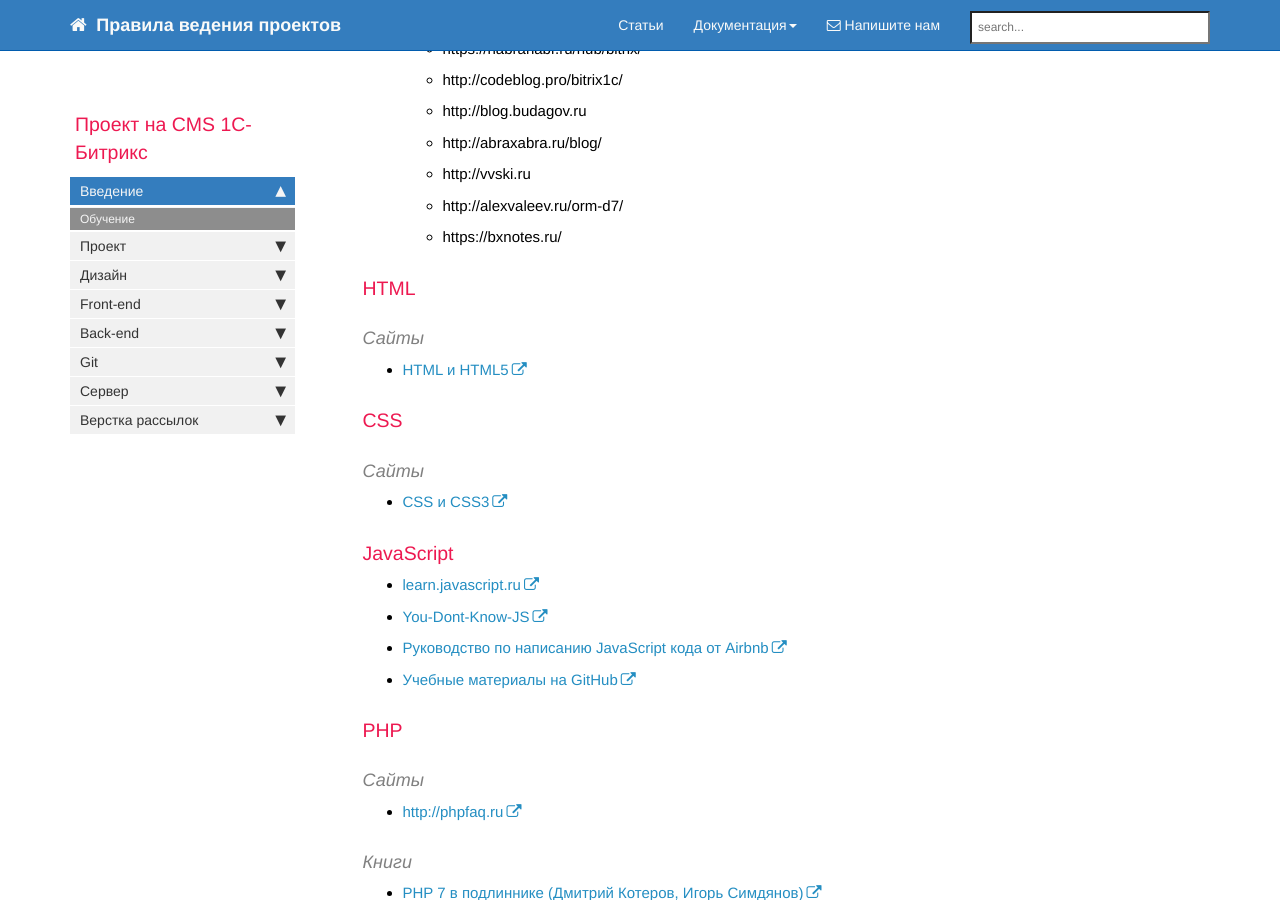
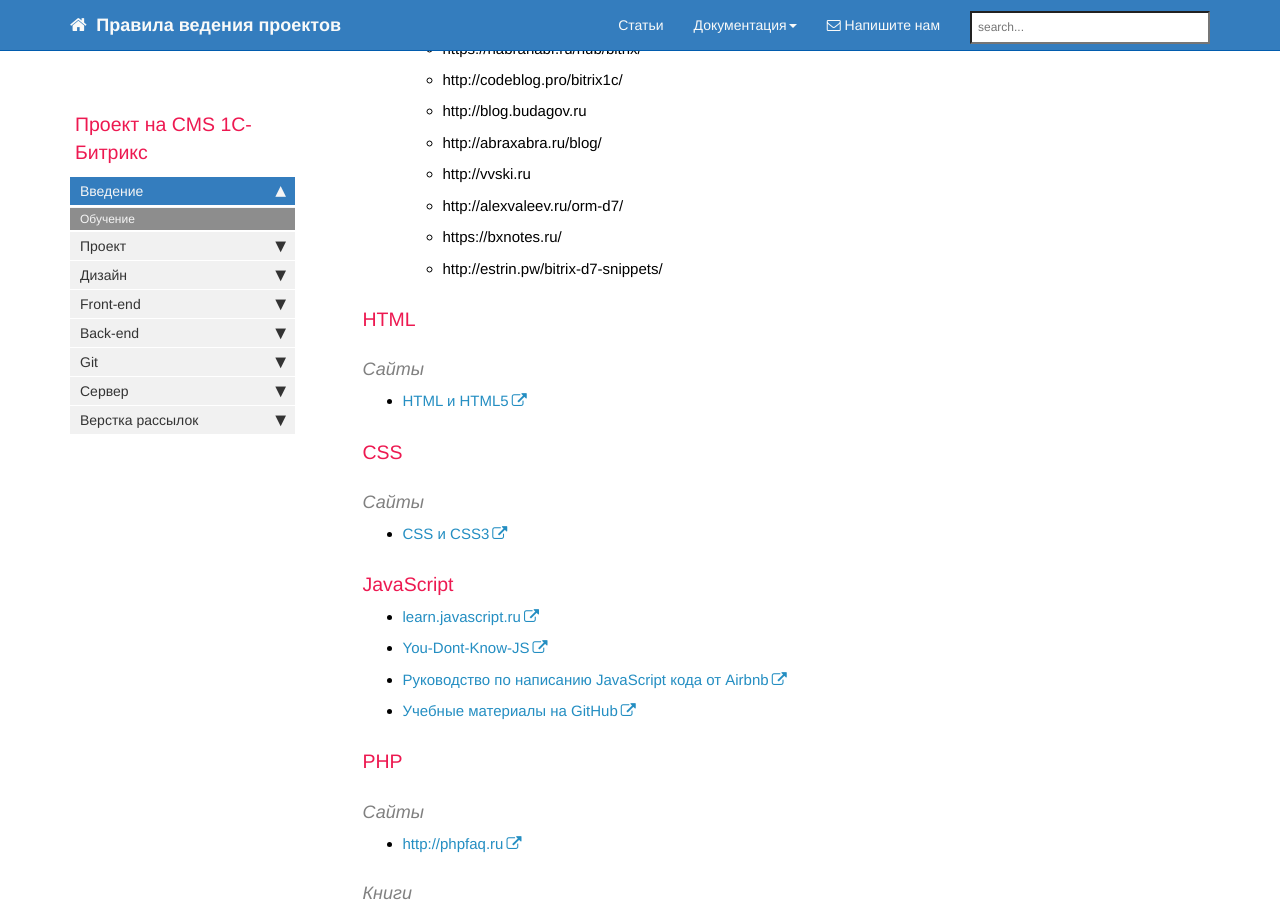
Before and after one commit to gdecider/gdecider.github.io, a Jekyll site: the page built from pages/bx/bx_index.md, in a window 1280 px wide and 900 px high, scrolled down 2446 px. Built offline with Jekyll 4.4.1, drawn with Linux system fonts in a browser that asks for light colours; nearby versions of some CDN libraries; comment, search, counter and statistics services are not loaded; some of the changed lines change nothing that is shown.

Commit message:
Update bx_index.md

```diff
--- a/pages/bx/bx_index.md
+++ b/pages/bx/bx_index.md
@@ -97,6 +97,7 @@ toc: false
    *  http://vvski.ru
    *  http://alexvaleev.ru/orm-d7/
    *  https://bxnotes.ru/
+   *  http://estrin.pw/bitrix-d7-snippets/
 
 ### HTML
 
```
